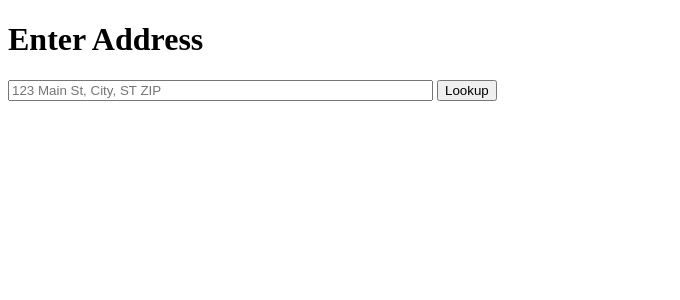
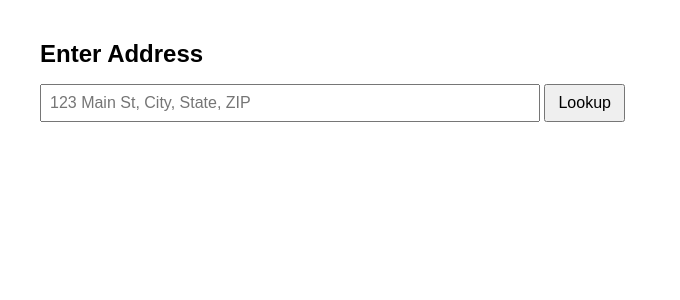
Before and after one commit to javidiazmx/FreeRentAnalysis, a Flask app: page / in a window 1280 px wide. Shown: the top 300 px of the page, without its empty margins (0-680 px from the left). Run offline with Flask 3, Linux system fonts and the light colour scheme.

Commit message:
index.html

```diff
--- a/templates/index.html
+++ b/templates/index.html
@@ -1,22 +1,64 @@
 <!DOCTYPE html>
-<html>
+<html lang="en">
 <head>
+  <meta charset="UTF-8">
   <title>Free Rent Analysis</title>
+  <style>
+    body {
+      font-family: Arial, sans-serif;
+      margin: 40px;
+      max-width: 600px;
+    }
+
+    h1 {
+      font-size: 24px;
+    }
+
+    form {
+      margin-bottom: 20px;
+    }
+
+    input[type="text"] {
+      width: 80%;
+      padding: 8px;
+      font-size: 16px;
+    }
+
+    button {
+      padding: 8px 12px;
+      font-size: 16px;
+    }
+
+    #result ul {
+      list-style-type: none;
+      padding: 0;
+    }
+
+    #result li {
+      margin-bottom: 8px;
+    }
+
+    #result strong {
+      display: inline-block;
+      width: 160px;
+    }
+  </style>
 </head>
 <body>
   <h1>Enter Address</h1>
   <form id="lookup-form">
-    <input type="text" id="address" placeholder="123 Main St, City, ST ZIP" size="50">
+    <input type="text" id="address" placeholder="123 Main St, City, State, ZIP" required />
     <button type="submit">Lookup</button>
   </form>
 
-  <pre id="result"></pre>
+  <div id="result"></div>
 
   <script>
     document.getElementById('lookup-form').addEventListener('submit', async (e) => {
       e.preventDefault();
       const address = document.getElementById('address').value;
 
+      try {
         const res = await fetch('/lookup', {
           method: 'POST',
           headers: { 'Content-Type': 'application/json' },
@@ -24,7 +66,24 @@
         });
 
         const data = await res.json();
-      document.getElementById('result').textContent = JSON.stringify(data, null, 2);
+
+        if (data.error) {
+          document.getElementById('result').innerHTML = `<p style="color:red;">Error: ${data.error}</p>`;
+          return;
+        }
+
+        let html = '<h2>Property Details</h2><ul>';
+        for (const [key, value] of Object.entries(data)) {
+          html += `<li><strong>${key.replace(/_/g, ' ').replace(/\b\w/g, l => l.toUpperCase())}:</strong> ${value}</li>`;
+        }
+        html += '</ul>';
+
+        document.getElementById('result').innerHTML = html;
+
+      } catch (err) {
+        document.getElementById('result').innerHTML = `<p style="color:red;">Request failed</p>`;
+        console.error('Request error:', err);
+      }
     });
   </script>
 </body>
```
Lines whose indentation alone changed are shown as unchanged.
